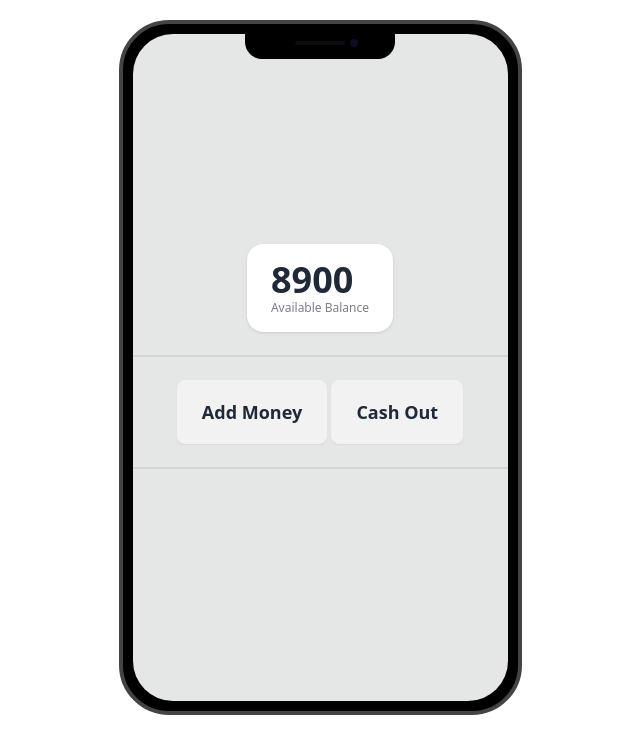
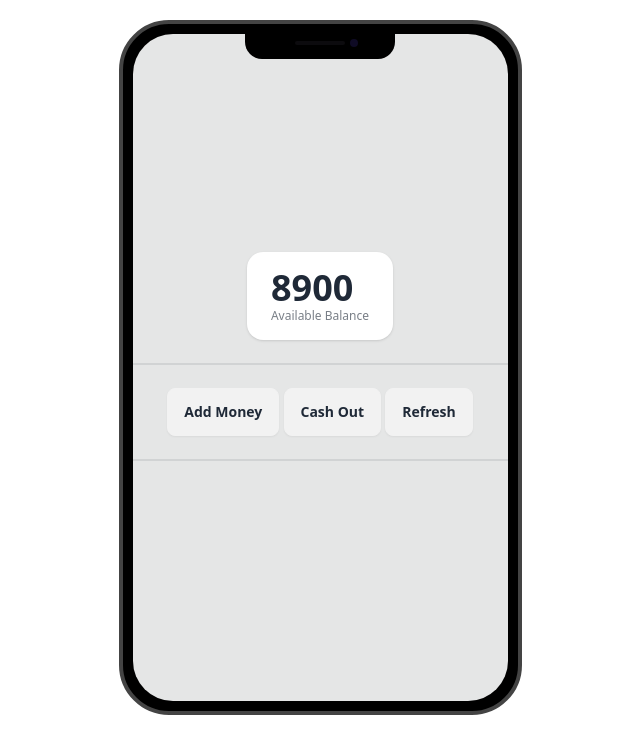
Before and after one commit to rohan26ir/Mobile-Banking-System, a plain HTML site: page home.html in a window 1280 px wide. Shown: the whole page, without its empty margins (320-960 px from the left). Drawn offline with nearby package versions, Linux system fonts and the light colour scheme.

Commit message:
Add Refresh Button

```diff
--- a/home.html
+++ b/home.html
@@ -27,8 +27,9 @@
            <div class="divider"></div>
            <!-- User Action button -->
            <div>
-            <button id="btn-show-Add-Money" class="btn btn-lg">Add Money</button>
-            <button id="btn-show-Cash-Out" class="btn btn-lg">Cash Out</button>
+            <button id="btn-show-Add-Money" class="btn ">Add Money</button>
+            <button id="btn-show-Cash-Out" class="btn ">Cash Out</button>
+            <button id="btn-refresh" class="btn ">Refresh</button>
            </div>
            <div class="divider"></div>
 
--- a/js/features.js
+++ b/js/features.js
@@ -15,3 +15,8 @@ document.getElementById('btn-show-Cash-Out').addEventListener('click', function(
 
 
 })
+
+
+document.getElementById('btn-refresh').addEventListener('click', function(){
+  window.location.href='./home.html';
+})
```
